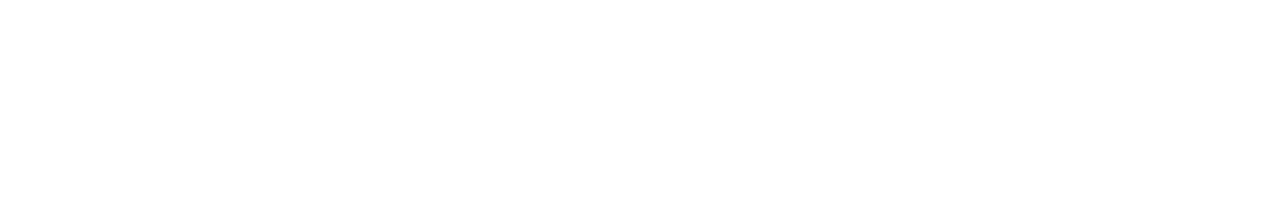
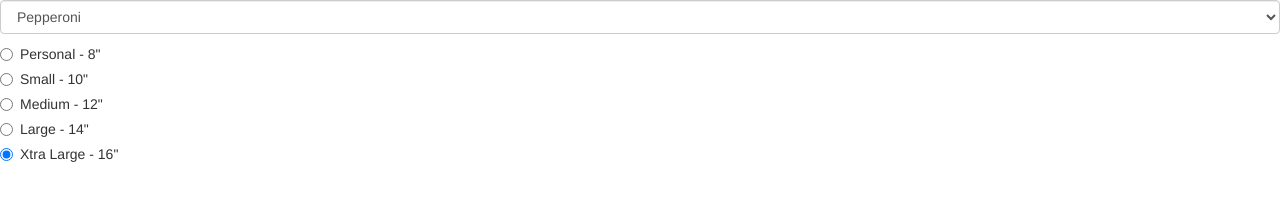
Before and after one commit to CGosser/friday-4, a plain HTML site: page index.html in a window 1280 px wide. Drawn offline with Linux system fonts and the light colour scheme.

Commit message:
create inputs for topping and size

```diff
--- a/index.html
+++ b/index.html
@@ -6,9 +6,46 @@
   <script src="js/jquery-3.3.1.js"></script>
   <script src="js/scripts.js"></script>
   <meta charset="utf-8">
-    <title></title>
+  <title>Cosa Nostra Pizza Incorporated</title>
 </head>
 <body>
-
+  <select class="form-control" id="topping">
+    <option val="pepperoni">Pepperoni</option>
+    <option val="pausage">Sausage</option>
+    <option val="pineapple">Pineapple</option>
+    <option val="mustard">Pineapple with mustard</option>
+    <option val="anchovy">Anchovy</option>
+    <option val="soup">Soup</option>
+  </select>
+  <div class="radio">
+    <label>
+      <input type="radio" name="size" value="personal" >
+      Personal - 8"
+    </label>
+  </div>
+  <div class="radio">
+    <label>
+      <input type="radio" name="size" value="small">
+      Small - 10"
+    </label>
+  </div>
+  <div class="radio">
+    <label>
+      <input type="radio" name="size" value="medium">
+      Medium - 12"
+    </label>
+  </div>
+  <div class="radio">
+    <label>
+      <input type="radio" name="size" value="large">
+      Large - 14"
+    </label>
+  </div>
+  <div class="radio">
+    <label>
+      <input type="radio" name="size" value="Xtra" checked>
+      Xtra Large - 16"
+    </label>
+  </div>
 </body>
 </html>
--- a/js/scripts.js
+++ b/js/scripts.js
@@ -0,0 +1,14 @@
+function pizza(size, topping) {
+this.size = size
+this.topping = topping
+}
+
+
+
+
+
+
+
+$(document).ready(function(){
+  var topping = $("#topping").val();
+  var size = $("input:radio[name=size]:checked").val();
```
Lines whose indentation alone changed are shown as unchanged.
